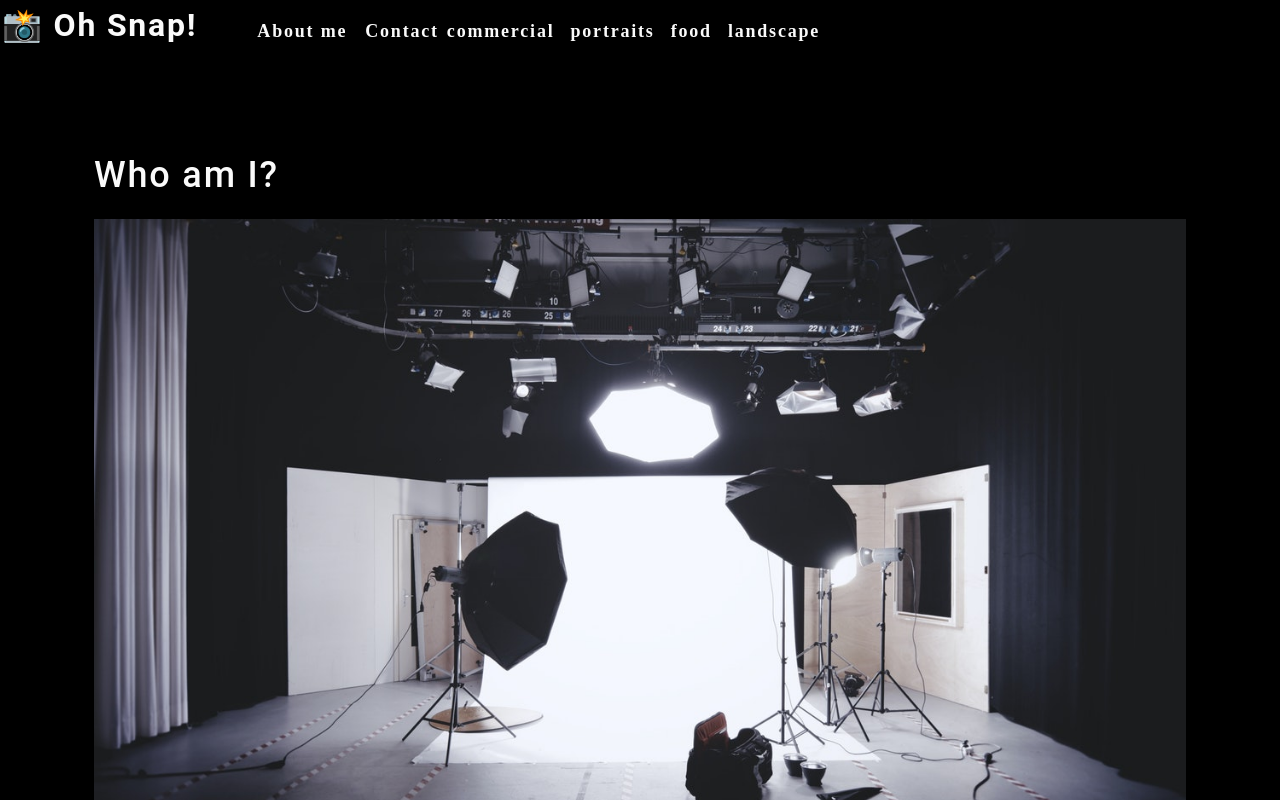
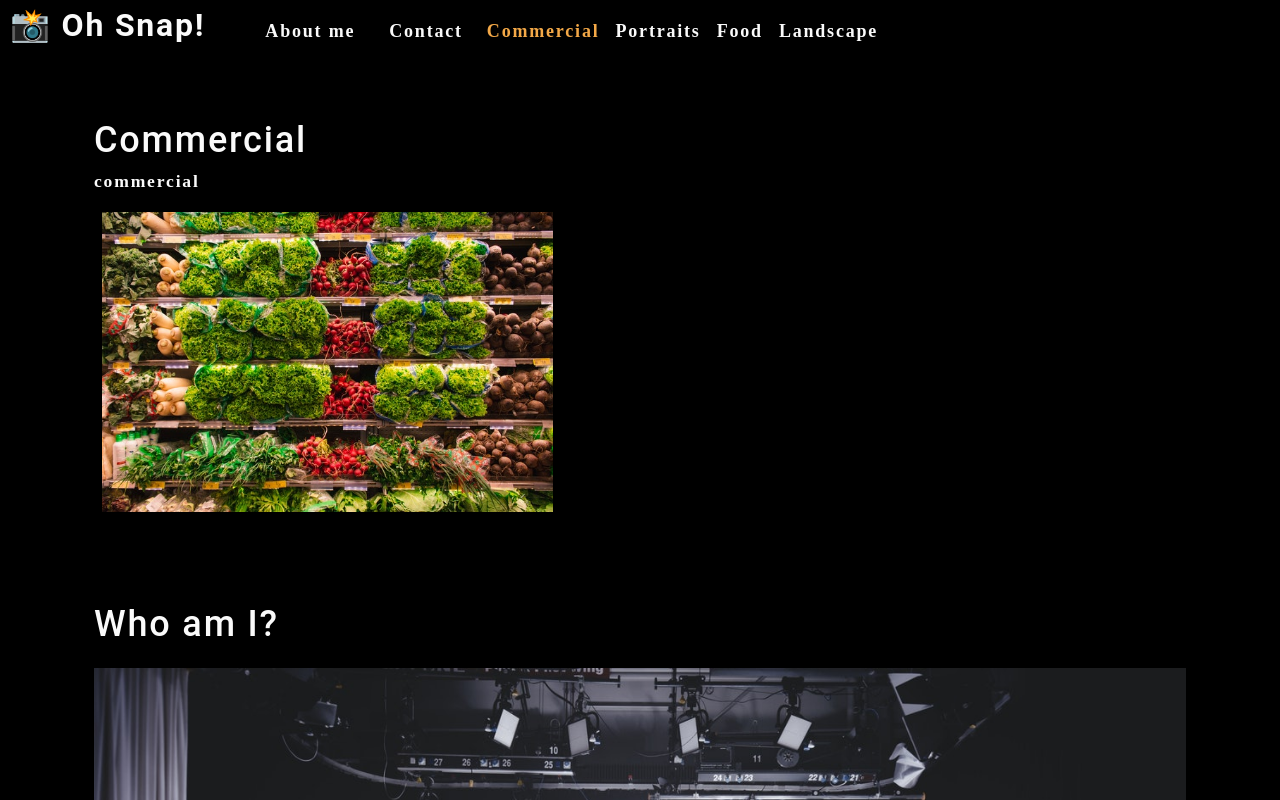
Before and after one commit to Kaynalem/photo-port, a React (Create React App) app: page / in a window 1280 px wide. Shown: the top 800 px of the page. Built offline with nearby package versions, Linux system fonts and the light colour scheme.

Commit message:
add hooks/gallery

```diff
--- a/src/App.js
+++ b/src/App.js
@@ -1,13 +1,33 @@
-import React from 'react';
+import React, { useState } from 'react';
 import Nav from './components/Nav';
 import About from './components/About';
+import Gallery from './components/Gallery';
 
 function App() {
+  const [categories] = useState([
+    {
+      name: 'commercial',
+      description: 'Photos of grocery stores, food trucks, and other commercial projects',
+    },
+    { name: 'portraits', description: 'Portraits of people in my life' },
+    { name: 'food', description: 'Delicious delicacies' },
+    { name: 'landscape', description: 'Fields, farmhouses, waterfalls, and the beauty of nature' },
+  ]);
+
+  const [currentCategory, setCurrentCategory] = useState(categories[0]);
+
   return (
     <div>
-      <Nav></Nav>
+      <Nav
+        categories={categories}
+        setCurrentCategory={setCurrentCategory}
+        currentCategory={currentCategory}
+      ></Nav>
       <main>
-        <About></About>
+        <div>
+          <Gallery></Gallery>
+          <About></About>
+        </div>
       </main>
     </div>
   );
--- /dev/null
+++ b/src/components/Gallery/index.js
@@ -0,0 +1,25 @@
+import React from "react";
+import { capitalizeFirstLetter } from '../../utils/helpers';
+import photo from "../../assets/small/commercial/0.jpg";
+
+function Gallery(props) {
+    const currentCategory = {
+        name: "commercial",
+        description:
+        "Photos of grocery stores, food trucks, and other commercial projects",
+    };
+    return (
+        <section>
+        <h1>{capitalizeFirstLetter(currentCategory.name)}</h1>
+        <p>{currentCategory.name}</p>
+        <div className="flex-row">
+            <img
+                src={photo}
+                alt="Commercial Example"
+                className="img-thumbnail mx-1"
+            />
+        </div>
+        </section>
+    );
+}
+export default Gallery;
--- a/src/components/Nav/index.js
+++ b/src/components/Nav/index.js
@@ -1,25 +1,19 @@
-import React from 'react';
+import React, { useEffect } from 'react';
+import { capitalizeFirstLetter } from '../../utils/helpers';
 
-function Nav() {
-    const categories = [
-        {
-        name: "commercial",
-        description:
-            "Photos of grocery stores, food trucks, and other commercial projects",
-        },
-        { name: "portraits", description: "Portraits of people in my life" },
-        { name: "food", description: "Delicious delicacies" },
-        {
-        name: "landscape",
-        description: "Fields, farmhouses, waterfalls, and the beauty of nature",
-        },
-    ];
+function Nav(props) {
+    const {
+        categories = [],
+        setCurrentCategory,
+        currentCategory,
+    } = props;
 
-    function categorySelected(name) {
-        console.log(`${name} clicked`)
-    }
+    useEffect(() => {
+        document.title = capitalizeFirstLetter(currentCategory.name);
+    }, [currentCategory]);
+
     return (
-        <header className="flex-row">
+        <header className="flex-row px-1">
         <h2>
             <a data-testid="link" href="/">
             <span role="img" aria-label="camera"> 📸</span> Oh Snap!
@@ -32,16 +26,22 @@
                 About me
                 </a>
             </li>
-                <li>
+            <li className="mx-2">
                 <span>Contact</span>
             </li>
             {categories.map((category) => (
                 <li
-                        className="mx-1"
+                className={`mx-1 ${
+                    currentCategory.name === category.name && 'navActive'
+                    }`}
                 key={category.name}
                 >
-                        <span onClick={() => categorySelected(category.name)} >
-                            {category.name}
+                <span
+                    onClick={() => {
+                    setCurrentCategory(category)
+                    }}
+                >
+                    {capitalizeFirstLetter(category.name)}
                 </span>
                 </li>
             ))}
@@ -52,4 +52,3 @@
 }
 
 export default Nav;
-// added className="flex-row" to header
```
Lines whose indentation alone changed are shown as unchanged.
